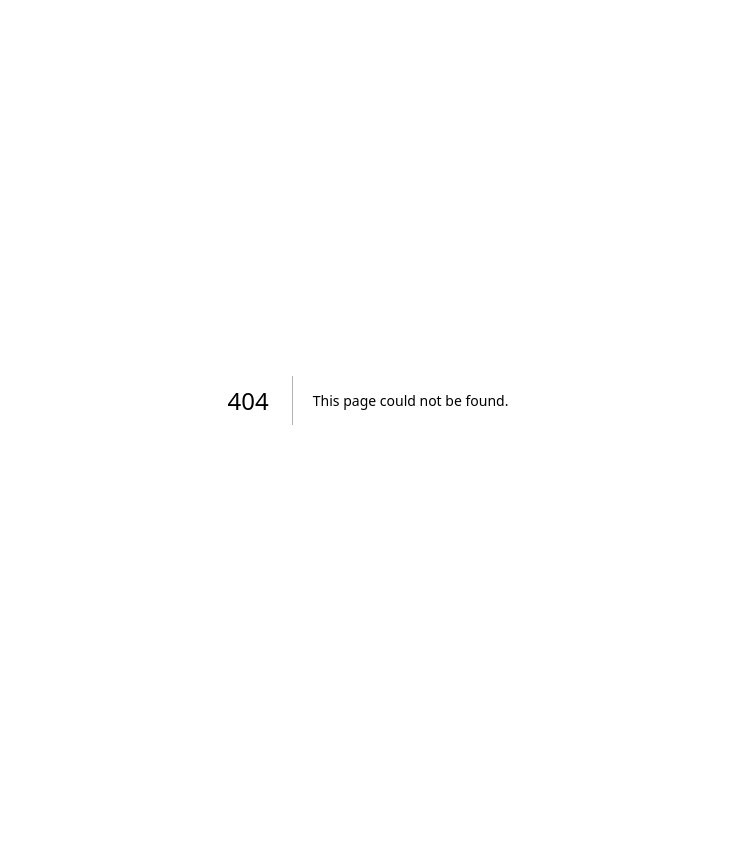
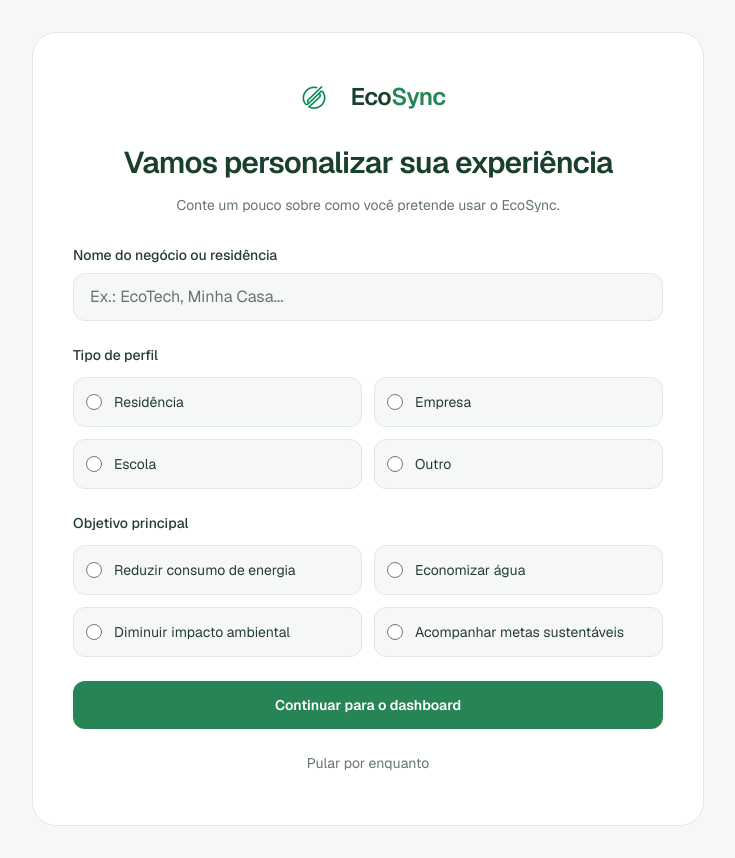
Before and after one commit to EcoSyncDev/EcoSync-Frontend, a Next.js app: page /onboarding in a window 1280 px wide. Before the commit this address had no page. Shown: the whole page, without its empty margins (272-1007 px from the left). Before the commit the page ends 800 px from the top, so only its background shows below. Built offline with nearby package versions, Linux system fonts and the light colour scheme.

Commit message:
feat: add onboarding flow

```diff
--- /dev/null
+++ b/src/app/onboarding/page.tsx
@@ -0,0 +1,27 @@
+import type { Metadata } from "next";
+import Image from "next/image";
+import Link from "next/link";
+import { OnboardingForm } from "@/components/onboarding/onboarding-form";
+
+export const metadata: Metadata = {
+  title: "Primeiros passos | EcoSync",
+  description: "Conte como pretende usar o EcoSync e escolha seu principal objetivo sustentável.",
+};
+
+export default function OnboardingPage() {
+  return (
+    <main className="flex min-h-dvh items-center justify-center bg-background px-4 py-8 sm:px-8">
+      <section aria-labelledby="onboarding-title" className="w-full min-w-0 max-w-2xl rounded-3xl border border-outline bg-surface p-6 sm:p-10">
+        <Link href="/" aria-label="EcoSync — início" className="mx-auto mb-6 flex w-fit items-center gap-3 rounded-lg">
+          <Image src="/logo-ecosync.png" alt="" width={48} height={48} className="size-12 shrink-0 object-contain" />
+          <span className="text-2xl font-semibold tracking-tight text-brand-dark">Eco<span className="text-brand">Sync</span></span>
+        </Link>
+        <div className="text-center">
+          <h1 id="onboarding-title" className="text-2xl font-semibold tracking-tight text-brand-dark sm:text-3xl">Vamos personalizar sua experiência</h1>
+          <p className="mt-3 text-sm leading-6 text-muted">Conte um pouco sobre como você pretende usar o EcoSync.</p>
+        </div>
+        <OnboardingForm />
+      </section>
+    </main>
+  );
+}
--- /dev/null
+++ b/src/components/onboarding/onboarding-form.tsx
@@ -0,0 +1,63 @@
+"use client";
+
+import Link from "next/link";
+import { useRouter } from "next/navigation";
+import type { FormEvent } from "react";
+
+const profiles = ["Residência", "Empresa", "Escola", "Outro"];
+const goals = [
+  "Reduzir consumo de energia",
+  "Economizar água",
+  "Diminuir impacto ambiental",
+  "Acompanhar metas sustentáveis",
+];
+const optionClassName = "flex min-h-12 min-w-0 cursor-pointer items-center gap-3 rounded-xl border border-outline bg-background p-3 text-sm leading-6 transition-colors hover:border-brand has-checked:border-brand has-checked:bg-brand-light has-checked:font-medium";
+
+export function OnboardingForm() {
+  const router = useRouter();
+
+  function handleSubmit(event: FormEvent<HTMLFormElement>) {
+    event.preventDefault();
+    router.push("/");
+  }
+
+  return (
+    <form onSubmit={handleSubmit} className="mt-7 space-y-6">
+      <div>
+        <label htmlFor="space-name" className="mb-2 block text-sm font-medium">Nome do negócio ou residência</label>
+        <input id="space-name" name="spaceName" type="text" required pattern=".*\S.*" title="Informe um nome com pelo menos um caractere diferente de espaço." placeholder="Ex.: EcoTech, Minha Casa..." className="min-h-12 w-full rounded-xl border bg-background px-4 text-base text-foreground placeholder:text-muted" />
+      </div>
+
+      <fieldset className="min-w-0">
+        <legend className="mb-3 text-sm font-medium">Tipo de perfil</legend>
+        <div className="grid grid-cols-1 gap-3 sm:grid-cols-2">
+          {profiles.map((profile, index) => (
+            <label key={profile} htmlFor={`profile-${index}`} className={optionClassName}>
+              <input id={`profile-${index}`} name="profile" type="radio" value={profile} required className="size-4 shrink-0 accent-brand" />
+              <span>{profile}</span>
+            </label>
+          ))}
+        </div>
+      </fieldset>
+
+      <fieldset className="min-w-0">
+        <legend className="mb-3 text-sm font-medium">Objetivo principal</legend>
+        <div className="grid grid-cols-1 gap-3 sm:grid-cols-2">
+          {goals.map((goal, index) => (
+            <label key={goal} htmlFor={`goal-${index}`} className={optionClassName}>
+              <input id={`goal-${index}`} name="goal" type="radio" value={goal} required className="size-4 shrink-0 accent-brand" />
+              <span>{goal}</span>
+            </label>
+          ))}
+        </div>
+      </fieldset>
+
+      <div className="space-y-3">
+        <button type="submit" className="min-h-12 w-full cursor-pointer rounded-xl bg-brand px-4 py-3 text-sm font-semibold text-on-brand transition-colors hover:bg-brand-hover">Continuar para o dashboard</button>
+        <div className="text-center">
+          <Link href="/" className="inline-flex min-h-11 items-center rounded-sm text-sm text-muted underline-offset-4 hover:underline">Pular por enquanto</Link>
+        </div>
+      </div>
+    </form>
+  );
+}
```
